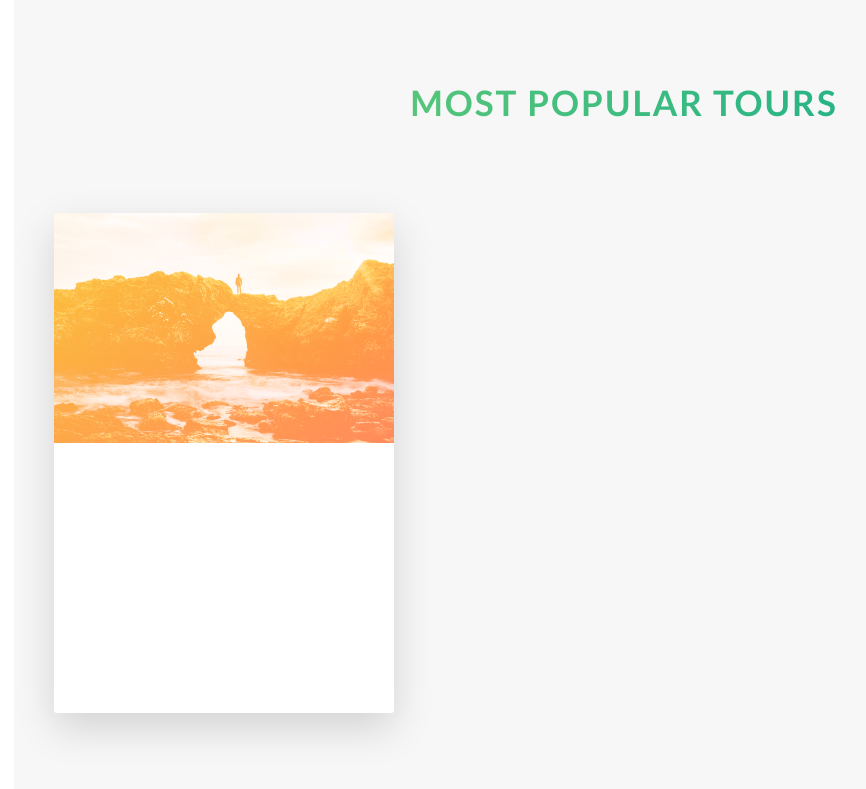
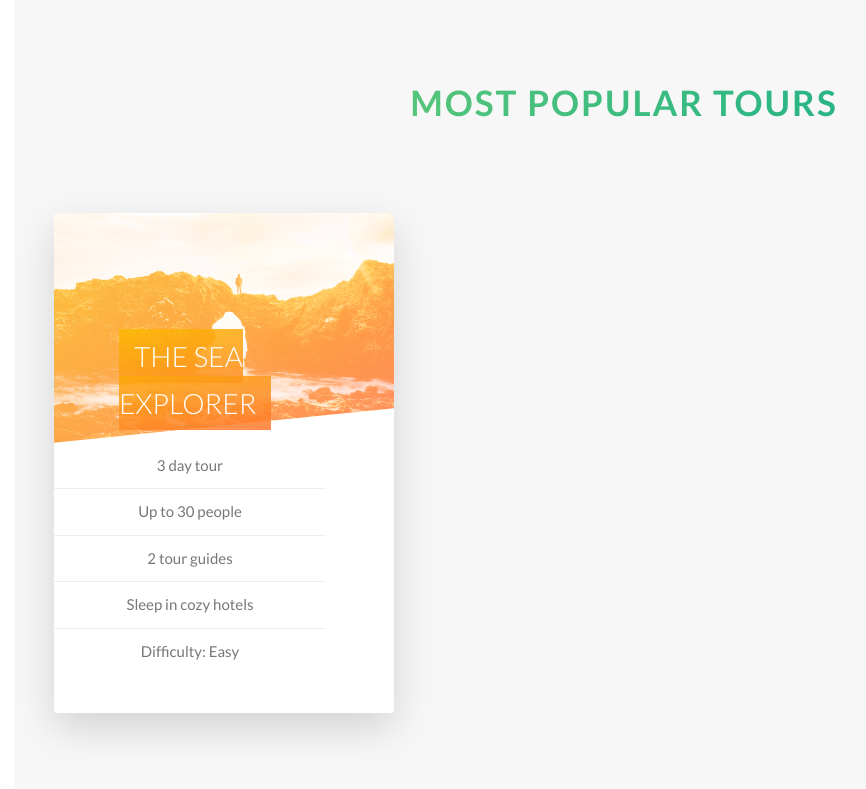
Before and after one commit to cpeter52/advancedCSS, a plain HTML site: page index.html in a window 1280 px wide. Shown: the part 2247-3036 px from the top of the page, without its empty margins (16-882 px from the left). Drawn offline with Linux system fonts and the light colour scheme.

Commit message:
more cards

```diff
--- a/css/style.css
+++ b/css/style.css
@@ -181,9 +181,6 @@ body {
   position: relative;
   height: 50rem; }
   .card__side {
-    background-color: orangered;
-    color: white;
-    font-size: 2rem;
     height: 50rem;
     transition: all .8s ease;
     position: absolute;
@@ -207,7 +204,9 @@ body {
   .card__picture {
     background-size: cover;
     height: 23rem;
-    background-blend-mode: screen; }
+    background-blend-mode: screen;
+    clip-path: polygon(0 0, 100% 0, 100% 85%, 0 100%);
+    -webkit-clip-path: polygon(0 0, 100% 0, 100% 85%, 0 100%); }
     .card__picture--1 {
       background-image: linear-gradient(to right bottom, #fbb900, #ff7730), url(../img/nat-5.jpg);
       height: 23rem; }
@@ -215,6 +214,29 @@ body {
       background-image: url(../img/nat-5.img); }
     .card__picture--3 {
       background-image: url(../img/nat-5.img); }
+  .card__heading {
+    font-size: 2.8rem;
+    font-weight: 300;
+    text-transform: uppercase;
+    color: #fff;
+    position: absolute;
+    top: 12rem;
+    right: 2rem;
+    width: 75%;
+    -webkit-box-decoration-break: clone; }
+  .card__heading-span {
+    padding: 1rem 1.5rem; }
+    .card__heading-span--1 {
+      background-image: linear-gradient(to right bottom, rgba(251, 185, 0, 0.85), rgba(255, 119, 48, 0.85)); }
+  .card__details ul {
+    list-style: none;
+    width: 80%; }
+    .card__details ul li {
+      text-align: center;
+      font-size: 1.5rem;
+      padding: 1rem; }
+      .card__details ul li:not(:last-child) {
+        border-bottom: 1px solid #eee; }
 
 .composition {
   position: relative; }
@@ -267,7 +289,8 @@ body {
   background-size: cover;
   background-position: top;
   position: relative;
-  clip-path: polygon(0 0, 100% 0, 100% 75VH, 0 100%); }
+  clip-path: polygon(0 0, 100% 0, 100% 75VH, 0 100%);
+  -webkit-clip-path: polygon(0 0, 100% 0, 100% 75VH, 0 100%); }
   .header__logo-box {
     position: absolute;
     top: 4rem;
--- a/index.html
+++ b/index.html
@@ -113,13 +113,18 @@
                         <div class="card">
                             <div class="card__side card__side--front">
                                 <div class="card__picture card__picture--1">
-
                                 </div>
-                                <div class="card__heading">
-                                    Heading
-                                </div>
-                                <div class="car__details">
-                                    Details
+                                <h4 class="card__heading">
+                                    <span class="card__heading-span card__heading-span--1">The Sea Explorer</span>
+                                </h4>
+                                <div class="card__details">
+                                    <ul>
+                                        <li>3 day tour</li>
+                                        <li>Up to 30 people</li>
+                                        <li>2 tour guides</li>
+                                        <li>Sleep in cozy hotels</li>
+                                        <li>Difficulty: Easy</li>
+                                    </ul>
                                 </div>
 
                             </div>
--- a/sass/abstracts/_variables.scss
+++ b/sass/abstracts/_variables.scss
@@ -19,6 +19,7 @@ $color-tertiary-dark:  #5643fa;
 
 
 $color-grey-light-1: #f7f7f7;
+$color-grey-light-2: #eee;
 
 $color-grey-dark: #777;
 $color-white: #fff;
--- a/sass/components/_card.scss
+++ b/sass/components/_card.scss
@@ -6,10 +6,6 @@
     height: 50rem;
 
     &__side {
-        background-color: orangered;
-        color: white;
-        font-size: 2rem;
-
         height: 50rem;
         transition: all .8s ease;
         position: absolute;
@@ -50,6 +46,8 @@
         background-size: cover;
         height: 23rem;
         background-blend-mode: screen;
+        clip-path: polygon(0 0, 100% 0, 100% 85%, 0 100%);
+        -webkit-clip-path: polygon(0 0, 100% 0, 100% 85%, 0 100%);
 
         &--1 {
             background-image: linear-gradient(to right bottom, $color-secondary-light, $color-secondary-dark), url(../img/nat-5.jpg);
@@ -65,4 +63,43 @@
         }
     }
 
+    &__heading {
+        font-size: 2.8rem;
+        font-weight: 300;
+        text-transform: uppercase;
+        color: $color-white;
+        position: absolute;
+        top: 12rem;
+        right: 2rem;
+        width:75%;
+        -webkit-box-decoration-break: clone;
+    }
+
+    &__heading-span {
+        padding: 1rem 1.5rem;
+        &--1 {
+            background-image: linear-gradient(to right bottom, rgba($color-secondary-light, .85), rgba($color-secondary-dark, .85));
+        }
+    }
+
+    &__details {
+
+        ul{
+
+            list-style: none;
+            width: 80%;
+
+            li {
+                text-align: center;
+                font-size: 1.5rem;
+                padding: 1rem;
+
+                &:not(:last-child) {
+                    border-bottom: 1px solid $color-grey-light-2;
+                }
+            }
+
+        }
+    }
+
 }
--- a/sass/layout/_header.scss
+++ b/sass/layout/_header.scss
@@ -6,6 +6,7 @@
     position: relative;
 
     clip-path: polygon(0 0, 100% 0, 100% 75VH, 0 100%);
+    -webkit-clip-path: polygon(0 0, 100% 0, 100% 75VH, 0 100%);
 
     &__logo-box {
         position: absolute;
```
